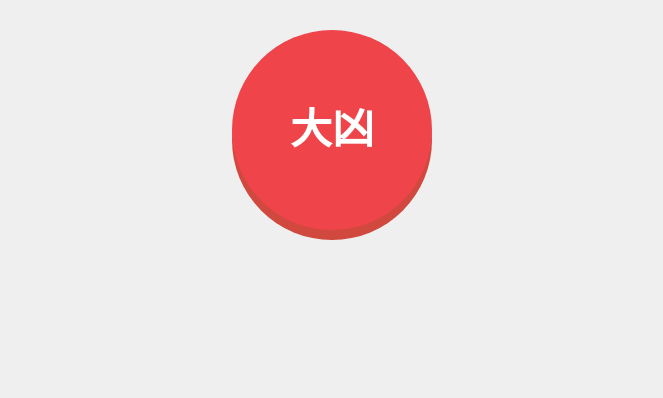
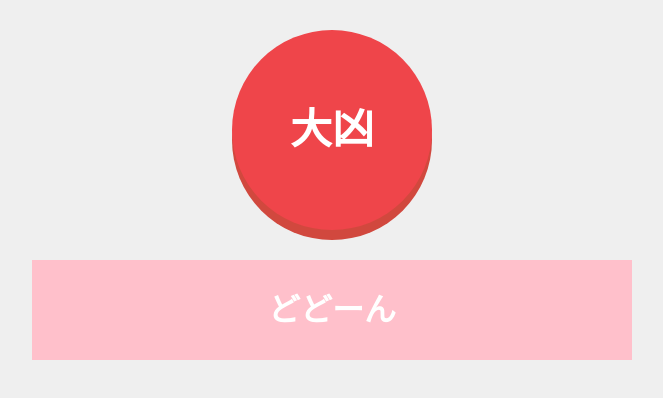
Before and after one commit to cheemurakami/myOmikuji, a plain HTML site: page index.html in a window 1280 px wide. Both pictures are taken after a click on the element "おみくじ". Shown: the whole page, without its empty margins (308-971 px from the left). Drawn offline with Linux system fonts and the light colour scheme.

Commit message:
added messages

```diff
--- a/css/styles.css
+++ b/css/styles.css
@@ -25,3 +25,16 @@ body{
     box-shadow: 0 5px 0 #d1483e;
     margin-top: 35px;
 }
+
+#message{
+    margin: auto;
+    text-align: center;
+    background: pink;
+    color: white;
+    width: 600px;
+    height: 100px;
+    line-height: 100px;
+    font-weight: bold;
+    font-size: 32px;
+    font-family:"ヒラギノ角ゴ Pro W3", "Hiragino Kaku Gothic Pro",Osaka, "メイリオ", Meiryo, "ＭＳ Ｐゴシック", "MS PGothic", sans-serif;
+}
--- a/index.html
+++ b/index.html
@@ -8,6 +8,7 @@
     </head>
     <body>
         <div id='btn'>おみくじ</div>
+        <div id='message'>Good Luck~!</div>
         <script src="js/main.js"></script>
     </body>
 </html>
--- a/js/main.js
+++ b/js/main.js
@@ -1,12 +1,25 @@
 'use strict';
 {
- const myLuck = ['大吉','中吉','末吉','小吉','凶','大凶'];
+ const myLuckNames = ['大吉','中吉','末吉','小吉','凶','大凶'];
 
+ const myLuckObj = {
+     '大吉': 'わーいやったー',
+     '中吉': 'やったー',
+     '末吉': '微妙',
+     '小吉': 'そんな',
+     '凶': 'どーん',
+     '大凶': 'どどーん'
+ };
 
  const btn = document.getElementById('btn');
+ const message = document.getElementById('message');
+
  btn.addEventListener('click', () => {
-     let myLuckNum = Math.floor(Math.random() * myLuck.length);
-     btn.innerHTML = (myLuck[myLuckNum]);
+     let myLuckNum = Math.floor(Math.random() * myLuckNames.length);
+     btn.innerHTML = (myLuckNames[myLuckNum]);
+
+     let resultMessage = myLuckObj[myLuckNames[myLuckNum]];
+     message.innerHTML = (resultMessage);
 });
 
 }
```
